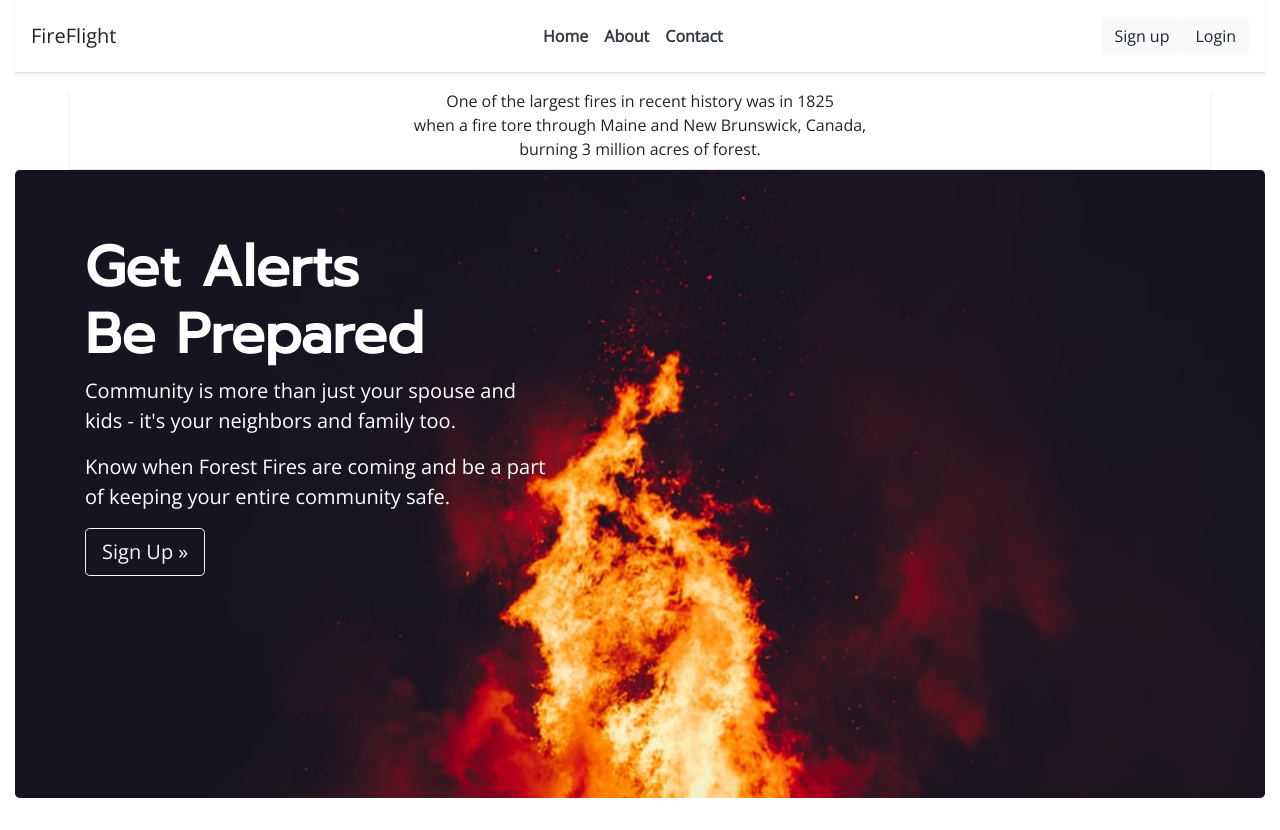
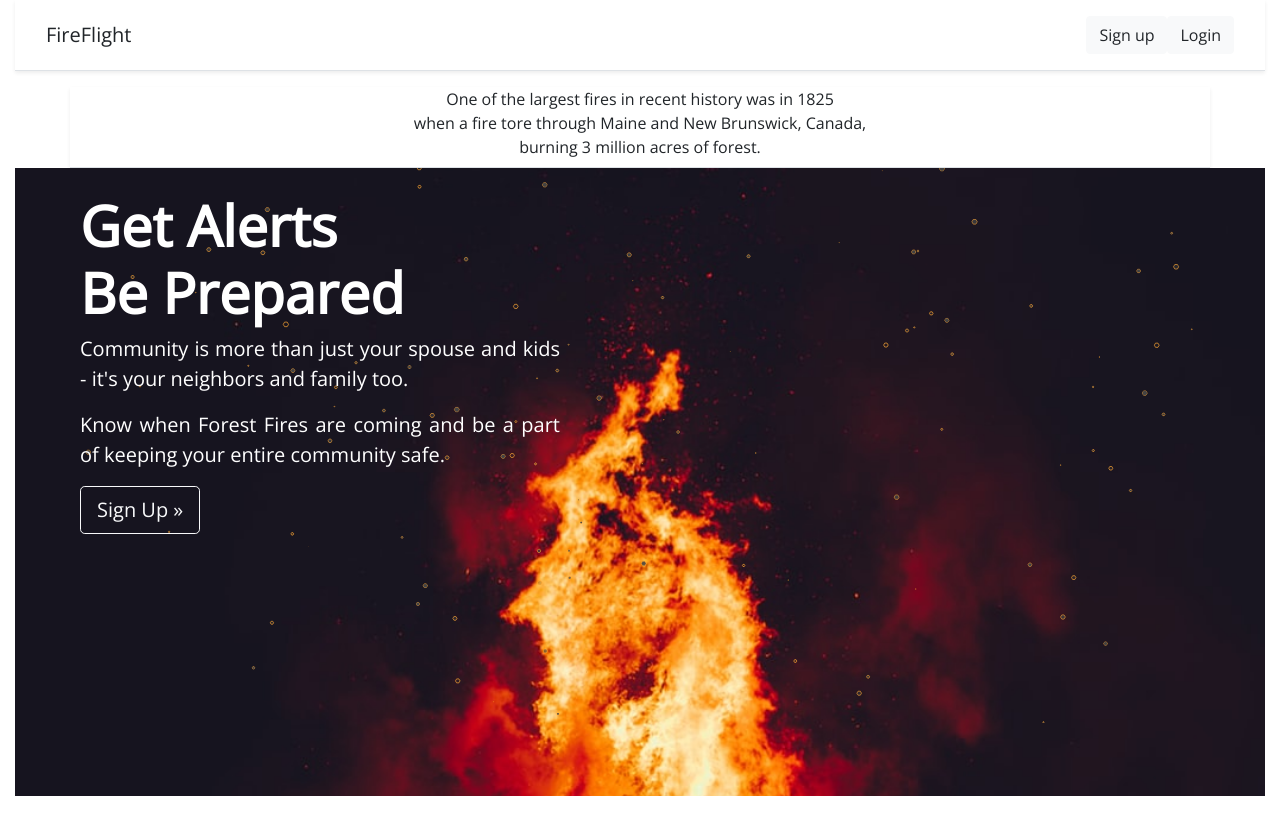
Before and after one commit to BloomTech-Labs/forest-fire-watch-site, a website: page public/index.html in a window 1280 px wide. After the commit the page ends 800 px from the top, so only its background shows below. Drawn offline with nearby package versions, Linux system fonts and the light colour scheme.

Commit message:
Added particle effect with particles.js. Took Home About Contact Nav out since page is only routing to frontend app

```diff
--- a/public/index.html
+++ b/public/index.html
@@ -7,7 +7,7 @@
     <!-- Bootstrap CSS -->
     <link rel='stylesheet' href='https://maxcdn.bootstrapcdn.com/bootstrap/4.3.1/css/bootstrap.min.css'>
     <!-- Fonts -->
-    <link href="https://fonts.googleapis.com/css?family=Open+Sans|Prompt&display=swap" rel="stylesheet">
+    <link href='https://fonts.googleapis.com/css?family=Open+Sans|Prompt&display=swap' rel='stylesheet'>
     <!-- Custom CSS -->
   <link rel='stylesheet' href='css/index.css'>
   <link rel='icon' href='fire.ico' type='image/x-icon'>
@@ -16,17 +16,11 @@
   <body class='container-fluid'>
       <div class='d-flex flex-column flex-md-row align-items-center p-3 mb-3 bg-white border-bottom shadow-sm'>
         <!-- Brand -->
+        <div class='col'>
           <h5 class='my-0 font-weight-normal'>FireFlight</h5>
-          <!-- Start Navigation -->
-          <nav class='nav navbar-expand-md'>
-            <ul class='ml-5 navbar-nav'>
-              <li class='nav-item'><a class='nav-link p-2 text-dark' href='#'><strong>Home</strong></a></li>
-              <li class='nav-item'><a class='nav-link p-2 text-dark' href='#'><strong>About</strong></a></li>
-              <li class='nav-item'><a class='nav-link p-2 text-dark' href='#'><strong>Contact</strong></a></li>
-            </ul>
-          </nav>
+        </div>
           <!-- Login/Signup Buttons -->
-          <div class='btn-group'>
+          <div class='col btn-group justify-content-end'>
             <form class='form-inline'>
           <a class='btn btn-light' href='#'>Sign up</a>
           <a class='btn btn-light' href='#'>Login</a>
@@ -60,12 +54,15 @@
         </div>
     <!-- Main -->
     <main>
-        <div class='jumbotron'>
-            <div class='container'>
+        <div class='jumbotron-fluid'>
+          <div class='container'>
+              <div id='particles-js'></div>
+            <div class='jumbo-text'>
               <h1 class='display-4 font-weight-bold'>Get Alerts<br /> Be Prepared</h1>
               <p class='lead'><strong>Community is more than just your spouse and kids - it's your neighbors and family too.</strong></p>
               <p class='lead'><strong>Know when Forest Fires are coming and be a part of keeping your entire community safe.</strong></p>
               <p><a class='btn btn-outline-light btn-lg' href='#' role='button'>Sign Up &raquo;</a></p>
+            </div>
             </div>
           </div>
     </main>
@@ -75,7 +72,12 @@
     <script src='https://cdnjs.cloudflare.com/ajax/libs/popper.js/1.14.7/umd/popper.min.js'></script>
     <!-- Bootstrap JS -->
     <script src='https://maxcdn.bootstrapcdn.com/bootstrap/4.3.1/js/bootstrap.min.js'></script>
+    <!-- Particles -->
+    <script src="https://cdn.jsdelivr.net/npm/particles.js@2.0.0/particles.min.js"></script>
     <!-- Custom Scripts -->
+    <script>particlesJS.load('particles-js', 'particles.json', function() {
+      console.log('particles.json loaded');
+    });</script>
     <script src='js/scripts.js'></script>
   </body>
 </html>
--- a/public/js/scripts.js
+++ b/public/js/scripts.js
@@ -1,9 +1,3 @@
 $(function() {
     $('#Carousel').carousel({interval: 8500});
-    $('.nav-link').mouseenter(function(){
-        $(this).css('text-decoration', 'underline');
-    });
-    $('.nav-link').mouseleave(function(){
-        $(this).css('text-decoration', 'none');
-    });
 });
--- /dev/null
+++ b/public/particles.json
@@ -0,0 +1,110 @@
+{
+    "particles": {
+      "number": {
+        "value": 100,
+        "density": {
+          "enable": true,
+          "value_area": 600
+        }
+      },
+      "color": {
+        "value": "444444"
+      },
+      "shape": {
+        "type": "polygon",
+        "stroke": {
+          "width": 0.7,
+          "color": "#FFA836"
+        },
+        "polygon": {
+          "nb_sides": 6
+        },
+        "image": {
+          "src": "img/github.svg",
+          "width": 100,
+          "height": 100
+        }
+      },
+      "opacity": {
+        "value": 1,
+        "random": true,
+        "anim": {
+          "enable": true,
+          "speed": 1,
+          "opacity_min": 0,
+          "sync": false
+        }
+      },
+      "size": {
+        "value": 2,
+        "random": true,
+        "anim": {
+          "enable": false,
+          "speed": 4,
+          "size_min": 0.3,
+          "sync": false
+        }
+      },
+      "line_linked": {
+        "enable": false,
+        "distance": 150,
+        "color": "#ffffff",
+        "opacity": 0.4,
+        "width": 1
+      },
+      "move": {
+        "enable": true,
+        "speed": 0.75,
+        "direction": "top",
+        "random": false,
+        "straight": false,
+        "out_mode": "out",
+        "bounce": false,
+        "attract": {
+          "enable": false,
+          "rotateX": 600,
+          "rotateY": 600
+        }
+      }
+    },
+    "interactivity": {
+      "detect_on": "canvas",
+      "events": {
+        "onhover": {
+          "enable": false,
+          "mode": "push"
+        },
+        "onclick": {
+          "enable": true,
+          "mode": "push"
+        },
+        "resize": true
+      },
+      "modes": {
+        "grab": {
+          "distance": 400,
+          "line_linked": {
+            "opacity": 1
+          }
+        },
+        "bubble": {
+          "distance": 250,
+          "size": 0,
+          "duration": 2,
+          "opacity": 0,
+          "speed": 3
+        },
+        "repulse": {
+          "distance": 70,
+          "duration": 0.5
+        },
+        "push": {
+          "particles_nb": 6
+        },
+        "remove": {
+          "particles_nb": 2
+        }
+      }
+    },
+    "retina_detect": false
+  }
--- a/src/less/components/header.less
+++ /dev/null
@@ -1,3 +0,0 @@
-nav {
-    margin: 0 auto;
-}
--- a/src/less/components/jumbotron.less
+++ b/src/less/components/jumbotron.less
@@ -1,17 +1,16 @@
-.jumbotron {
+.jumbotron-fluid {
     background-image: url('../images/wildfire.jpg');
     background-size: cover;
     background-repeat: no-repeat;
     color: #FFF;
     height: 78.5vh;
-    width:100%;
+    width: 100%;
 
-    h1 {
-        font-family: 'Prompt', sans-serif;
-    }
-
-    .lead {
-        text-align: left;
-        width: 42.5%;
+    .jumbo-text {
+        position: absolute;
+        bottom: 250px;
+        left: 5rem;
+        text-align: justify;
+        width: 37.5%;
     }
 }
--- a/src/less/index.less
+++ b/src/less/index.less
@@ -9,6 +9,6 @@ html, body {
 }
 
 // Components
-@import '../src/less/components/header';
-@import '../less/components/carousel';
-@import '../less/components/jumbotron';
+@import './components/header';
+@import './components/carousel';
+@import './components/jumbotron';
--- a/src/less/variables.less
+++ b/src/less/variables.less
@@ -1,10 +1,11 @@
-// Color Palette
-// Feel free to change variable names
-@orange: #F8B195;
-@red: #F67280;
-@purple: #C06C84;
-@dark-purple: #6C5B7B;
-@blue: #355C7D;
+// Fire Variables
+@fireColor: rgb(255, 80, 0);
+@fireColorT: rgb(255, 80, 0, 0);
+@duration: 1s;
+@blur: 0.02em;
+@fireRadius: 3em;
+@parts: 50;
+@partSize: 5em;
 
 // Escaped Values
 @mediaSm: ~'(max-width: 500px)';
```
Also changed, not shown: public/css/index.css.
